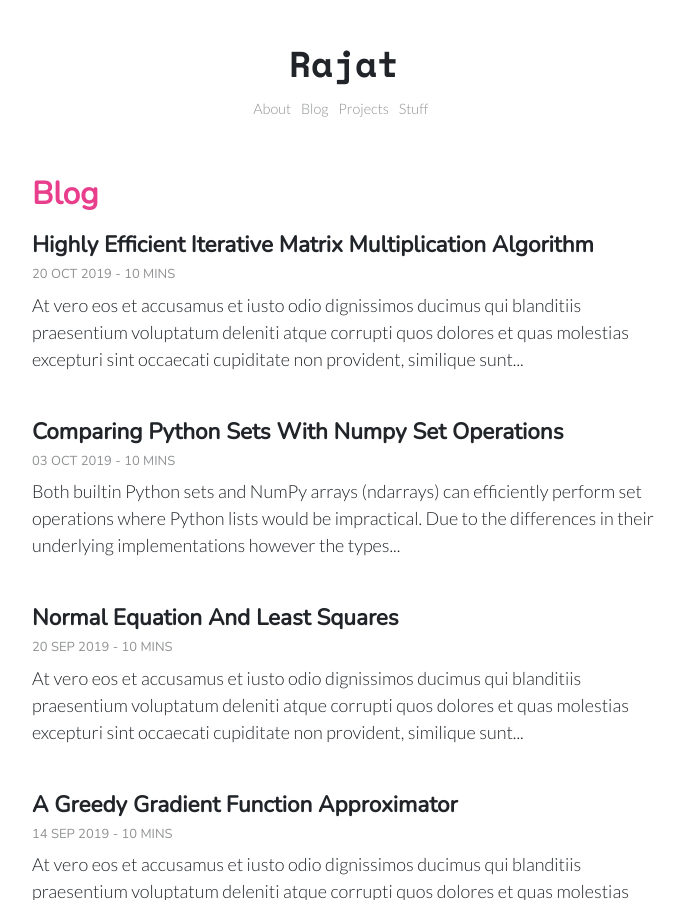
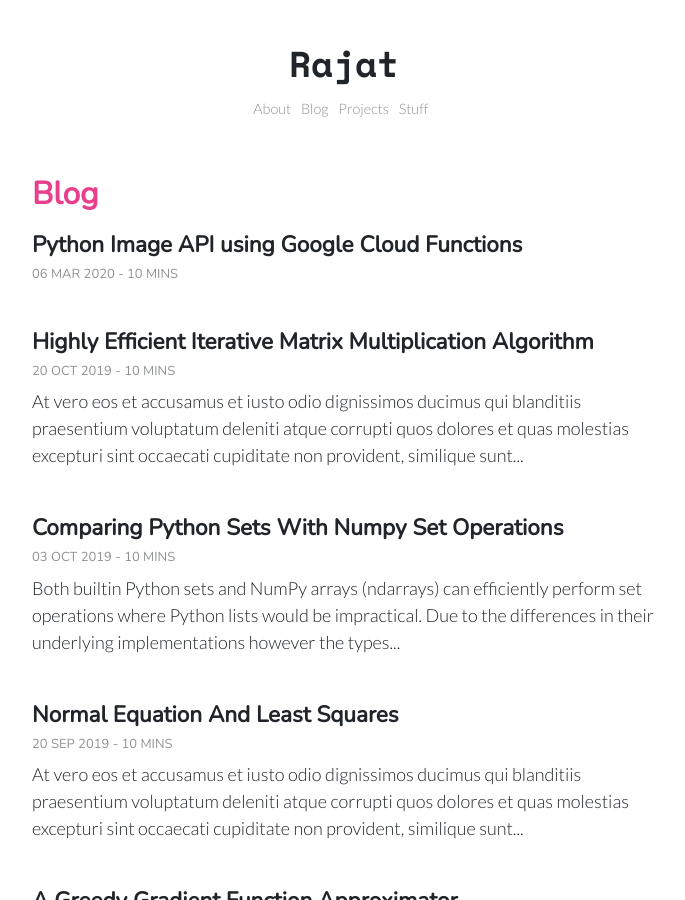
Before and after one commit to RajatRasal/rajatrasal.github.io, a Jekyll site: the page built from blog.md, in a window 1280 px wide and 900 px high. Shown: the whole window, without its empty margins (296-981 px from the left). Built offline with Jekyll 4.4.1, drawn with Linux system fonts in a browser that asks for light colours.

Commit message:
Link to blog post on homepage

```diff
--- /dev/null
+++ b/_posts/2020-03-06-Python-Image-API-using-Google-Cloud-Functions.md
@@ -0,0 +1,7 @@
+---
+layout: post
+author: Rajat
+time: 10
+title: Python Image API using Google Cloud Functions
+type: blog
+---
```
Also changed, not shown: index.md (+1 -1 lines).
